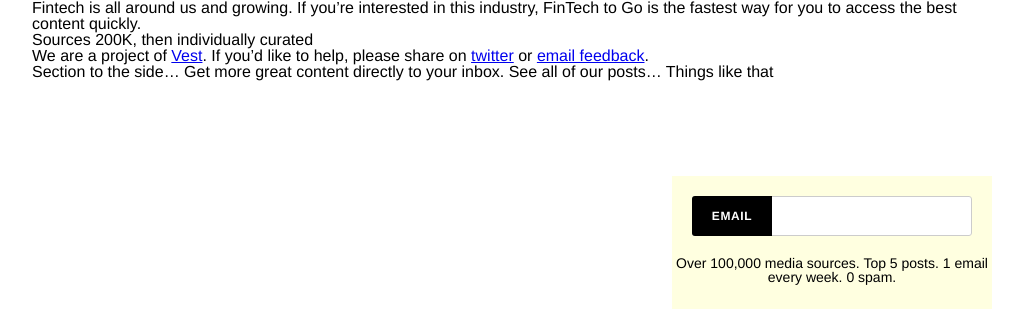
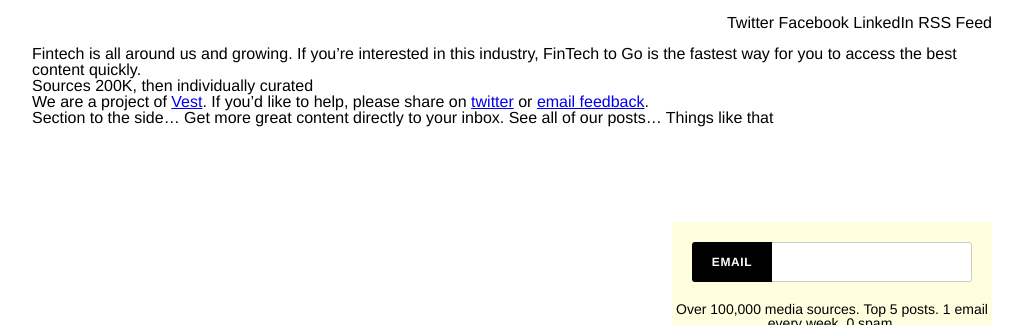
Before and after one commit to VestHQ/FinTechToGo, a Jekyll site: the page built from about.md, in a window 1280 px wide, cut to the strip 0-325 px from the top of the page. Shown: the whole strip, without its empty margins (128-1151 px from the left). Built offline with Jekyll 4.4.1, drawn with Linux system fonts in a browser that asks for light colours; some of the changed text lies outside the part shown.

Commit message:
setup footer

```diff
--- /dev/null
+++ b/_includes/footer.html
@@ -0,0 +1,6 @@
+<footer>
+  <span>Twitter</span>
+  <span>Facebook</span>
+  <span>LinkedIn</span>
+  <span>RSS Feed</span>
+</footer>
--- a/_layouts/default.html
+++ b/_layouts/default.html
@@ -5,7 +5,7 @@
   </head>
   <body>
     <div id="wrapper">
-      {% include header.html %}
+      {% include footer.html %}
       <div class="main-container">
         <div class="fixer-container">
           {{ content }}
@@ -15,6 +15,7 @@
           </section>
         </div>
       </div>
+      {% include header.html %}
     </div>
 
     {% include scripts.html %}
--- a/_sass/3-layout/3-layout-dir.sass
+++ b/_sass/3-layout/3-layout-dir.sass
@@ -1,3 +1,4 @@
 @import "containers"
 @import "articles"
 @import "header"
+@import "footer"
--- /dev/null
+++ b/_sass/3-layout/footer.sass
@@ -0,0 +1,3 @@
+footer
+  text-align: right
+  margin: 15px 0px
```
Also changed, not shown: 2 other files.
